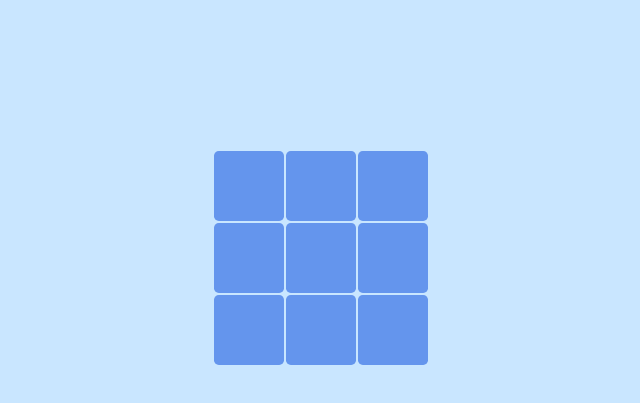
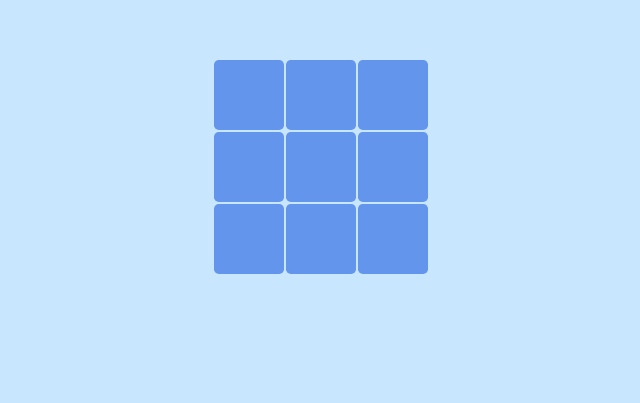
Before and after one commit to shabarishkera/tic-tac-toe, a plain HTML site: page index.html in a window 1280 px wide. Shown: the part 233-636 px from the top of the page, without its empty margins (319-959 px from the left). Drawn offline with Linux system fonts and the light colour scheme.

Commit message:
minor changes

```diff
--- a/index.html
+++ b/index.html
@@ -6,7 +6,7 @@
     <link rel="stylesheet" href="style.css"></link>
   </head>
   <body onload="init()">
-  <div class="top">
+
 <div id="container">
 <div class="box" onclick="update(this)">1</div>
 <div class="box" onclick="update(this)">2</div>
@@ -18,7 +18,7 @@
 <div class="box" onclick="update(this)">8</div>
 <div class="box" onclick="update(this)">9</div>
 </div>
-</div>
+
 <div id="msg"><p>well done</p></div>
 <script type="text/javascript" src="script.js">
 
--- a/style.css
+++ b/style.css
@@ -9,7 +9,10 @@ box-sizing: border-box;
 
 body
 {
-text-align: center;
+position:absolute;;
+left: 50%;
+top:50%;
+transform: translate(-50%,-50%);
 background-color: #c9e6ff;
 }
 #container
@@ -37,15 +40,7 @@ color: white;
 text-shadow: 2px 2px 1px black;
 font-weight: bold;
 }
-.top
-{
-text-align: center;
-display: flex;
-justify-content: center;
-margin-top: 30vw;
 
-
-}
 #msg{
   text-align: center;
 margin-top: 3rem;
```
